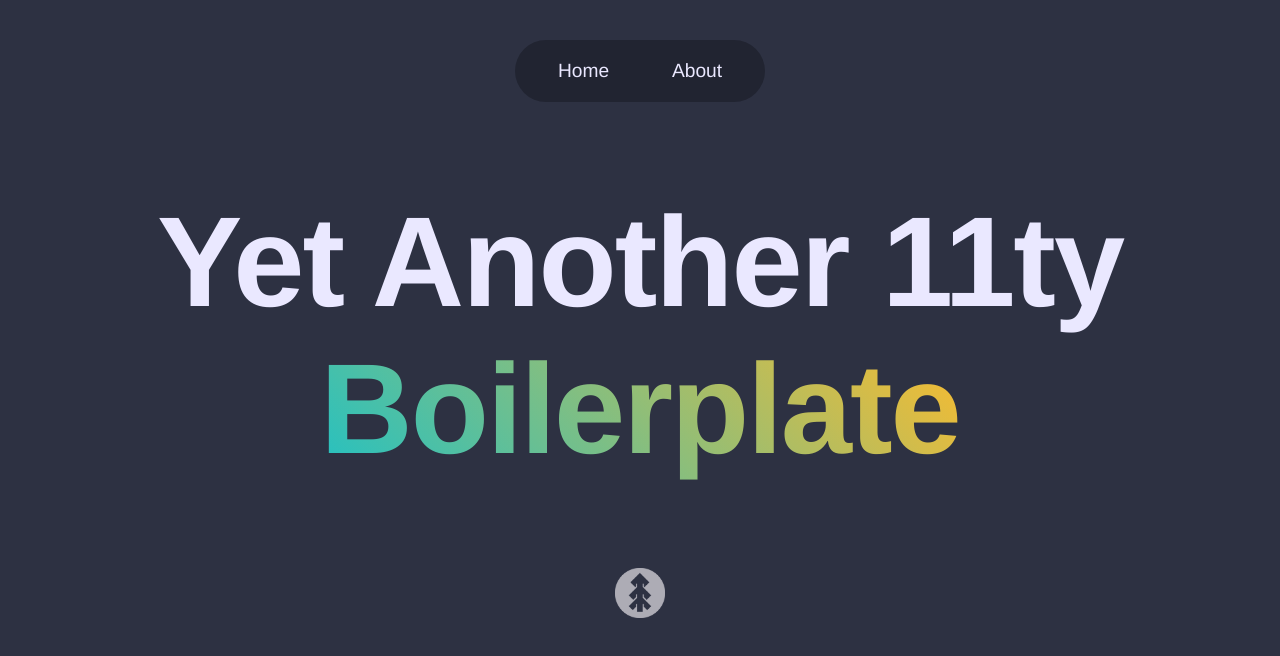
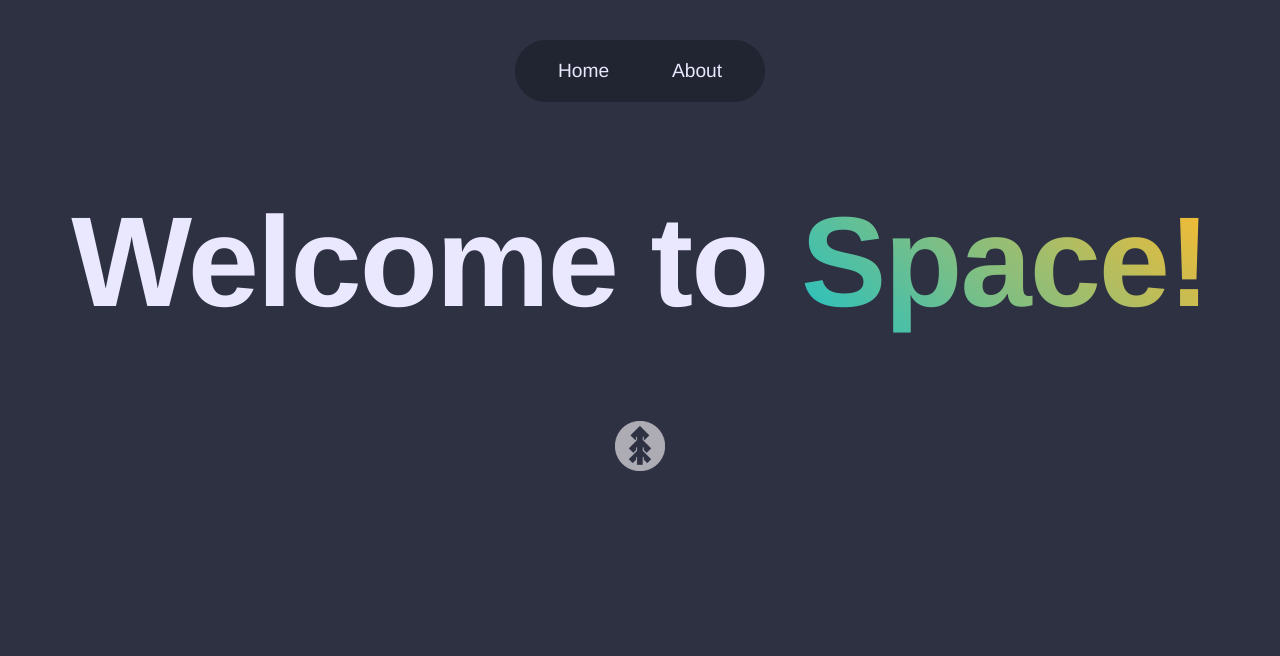
Before and after one commit to CharlesDrake/11ty-boil-test, an Eleventy site: page index.liquid in a window 1280 px wide. Built offline with nearby package versions, Linux system fonts and the light colour scheme; Eleventy itself is replaced by a stand-in of ours; files that its build step writes are made by us from their sources.

Commit message:
Changed header 1

```diff
--- a/index.liquid
+++ b/index.liquid
@@ -3,5 +3,5 @@ layout: layout.liquid
 title: 11ty Boilerplate
 ---
 
-<h1>Yet Another 11ty <strong>Boilerplate</strong></h1>
+<h1>Welcome to <strong>Space!</strong></h1>
 <img alt="pine" src="/images/pine.png" width="50" />
```
